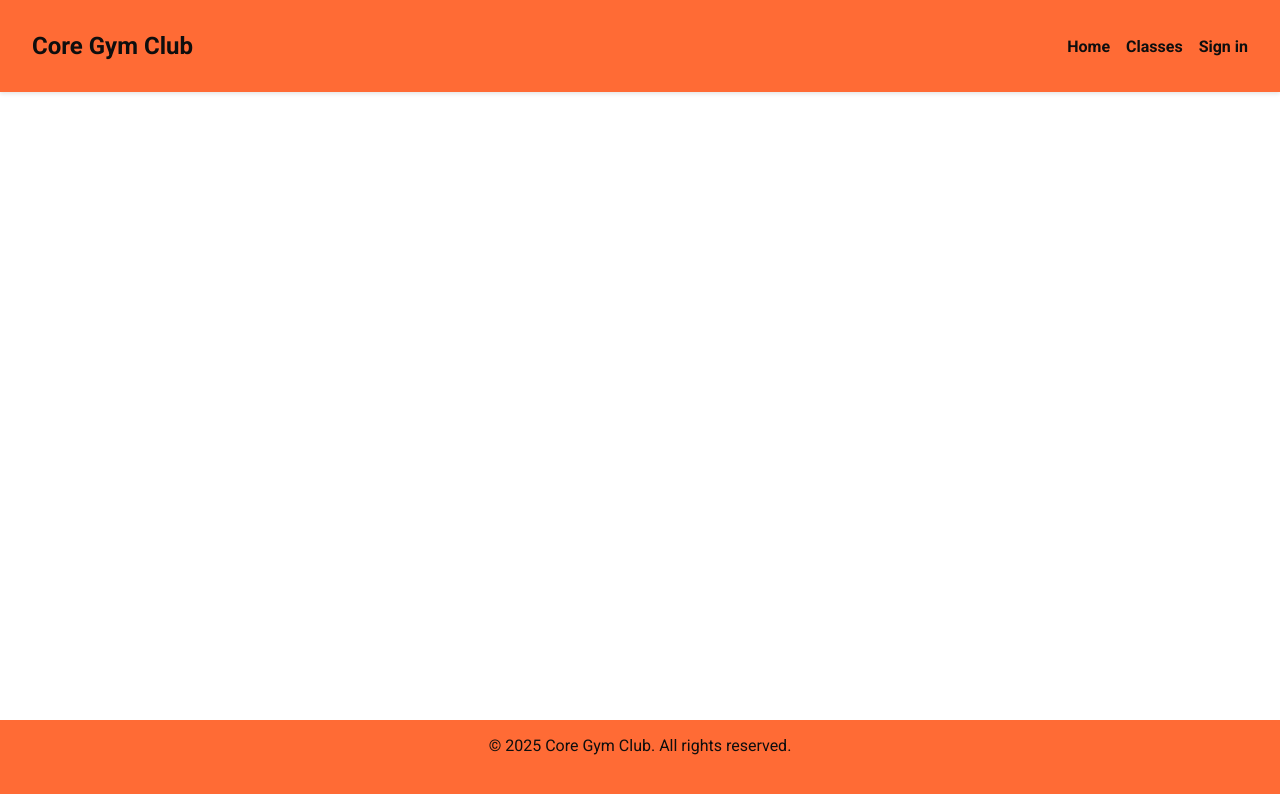
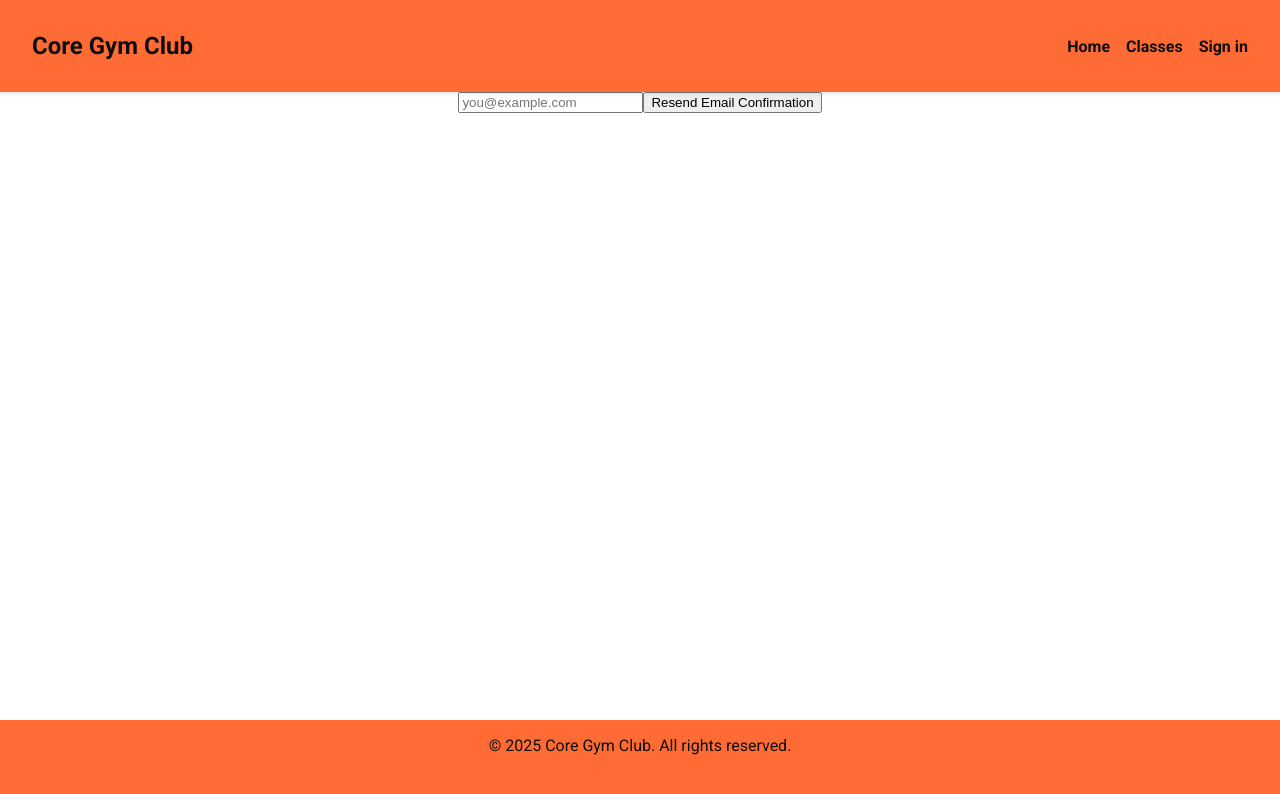
Before and after one commit to win24-project/Frontend, a React (Vite) app: page /resend-email-confirmation in a window 1280 px wide. Shown: the top 794 px of the page. Built offline with nearby package versions, Linux system fonts and the light colour scheme.

Commit message:
add email confirmation and send new email confirmation

```diff
--- a/src/App.jsx
+++ b/src/App.jsx
@@ -5,6 +5,8 @@ import Register from './pages/Register';
 import Login from './pages/Login';
 import GymClasses from './pages/GymClasses';
 import SelectMembership from './pages/SelectMembership';
+import ConfirmEmail from './pages/ConfirmEmail';
+import ResendConfirmationEmail from './pages/ResendConfirmationEmail';
 
 function App() {
   return (
@@ -15,6 +17,8 @@ function App() {
       <Route path='/login' element={<Login/>}/>
       <Route path='/classes' element={<GymClasses/>}/>
       <Route path='/membership' element={<SelectMembership />}/>
+      <Route path='/confirm-email' element={<ConfirmEmail />}/>
+      <Route path='/resend-email-confirmation' element={<ResendConfirmationEmail />}/>
     </Routes>
   )
 }
--- /dev/null
+++ b/src/components/ConfirmEmailButton/ConfirmEmailButton.jsx
@@ -0,0 +1,39 @@
+import { useState } from "react";
+import { useSearchParams, useNavigate } from "react-router-dom";
+
+function ConfirmEmail() {
+  const [searchParams] = useSearchParams();
+  const navigate = useNavigate();
+  const [error, setError ] = useState("");
+  const email = searchParams.get("email");
+  const token = searchParams.get("token");
+  const authUrl = "https://group-project-authservice-ebbpd0c8g2fabqdr.swedencentral-01.azurewebsites.net";
+
+  const handleConfirmEmail = async (event) => {
+    event.preventDefault()
+    setError("")
+    try {
+        const res = await fetch(`${authUrl}/confirm-email?email=${email}&token=${token}`, {
+            method: "POST"
+        })
+        const data = await res.json()
+        if(!res.ok) {
+          setError(`Failed to confirm email: ${data.message}`)
+            return
+        }
+        navigate('/login')
+    } catch(error) {
+        setError("Failed to confirm email, please try again")
+        console.log(error)
+    }
+  }
+
+  return (
+    <div>
+      <button onClick={handleConfirmEmail}>Confirm Email: {email}</button>
+      {error && <p>{error}</p> }
+    </div>
+  )
+}
+
+export default ConfirmEmail
--- /dev/null
+++ b/src/components/ResendEmailConfirmationButton/ResendEmailConfirmationButton.jsx
@@ -0,0 +1,42 @@
+import { useState } from "react";
+import { useNavigate } from "react-router";
+
+function ResendEmailConfirmationButton() {
+  const [email, setEmail] = useState("");
+  const [error, setError] = useState("");
+  const authUrl = "https://group-project-authservice-ebbpd0c8g2fabqdr.swedencentral-01.azurewebsites.net";
+  const navigate = useNavigate()
+
+  async function handleSubmit(e) {
+    e.preventDefault();
+    if (!email) return;
+    try {
+      const res = await fetch(`${authUrl}/resend-email-confirmation?email=${email}`);
+      if (!res.ok) {
+        setError("Failed to resend email, please try again")
+        return
+      }
+      setEmail("");
+      navigate('/')
+    } catch (err) {
+      setError("error");
+      console.log(err)
+    }
+  }
+  return (
+    <form onSubmit={handleSubmit} className="max-w-sm mx-auto p-4">
+      <input
+      type="email"
+      value={email}
+      onChange={(e) => setEmail(e.target.value)}
+      placeholder="you@example.com"
+      />
+      <button type="submit">
+        Resend Email Confirmation
+      </button>
+      {error && <p>{error}</p>}
+    </form>
+  )
+}
+
+export default ResendEmailConfirmationButton
--- /dev/null
+++ b/src/pages/ConfirmEmail.jsx
@@ -0,0 +1,8 @@
+import ConfirmEmailButton from "../components/ConfirmEmailButton/ConfirmEmailButton"
+export default function ConfirmEmail() {
+  return (
+    <div>
+        <ConfirmEmailButton/>
+    </div>
+  )
+}
--- /dev/null
+++ b/src/pages/ResendConfirmationEmail.jsx
@@ -0,0 +1,10 @@
+import React from 'react'
+import ResendEmailConfirmationButton from '../components/ResendEmailConfirmationButton/ResendEmailConfirmationButton'
+
+function ResendConfirmationEmail() {
+  return (
+    <ResendEmailConfirmationButton/>
+  )
+}
+
+export default ResendConfirmationEmail
```
Also changed, not shown: src/components/ConfirmEmailButton/ConfirmEmailButton.module.css (added).
